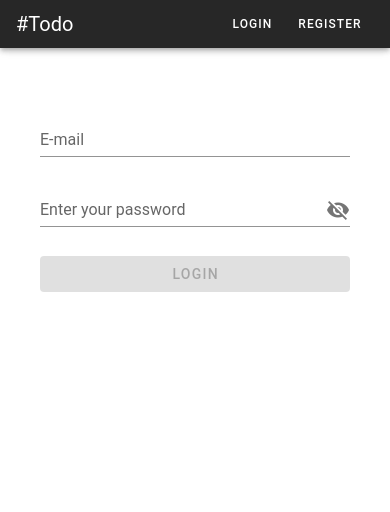
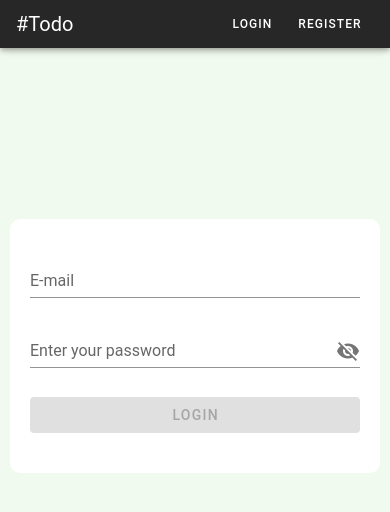
Before and after one commit to oneofthedevs/VueTodoList, a Vue app: page /Auth/Login in a window 390 px wide. Shown: the top 512 px of the page. Built offline with nearby package versions, Linux system fonts and the light colour scheme; no server answers; what vuefire would draw is missing.

Commit message:
Added new variables and styled login and register page

```diff
--- a/public/index.html
+++ b/public/index.html
@@ -32,19 +32,20 @@
       outline: none;
     }
 
+    /*
     :root {
       --clr-background: #fff;
       --clr-font: #4e4e4e;
       --clr-green: #41B883;
       --br: 6px;
-    }
+    } */
 
     html,
     body {
       min-height: 100vh;
       width: 100%;
-      background: var(--clr-background);
-      color: var(--clr-font);
+      /* background: var(--clr-background);
+      color: var(--clr-font); */
       font-family: 'Montserrat';
     }
   </style>
--- a/src/App.vue
+++ b/src/App.vue
@@ -1,5 +1,5 @@
 <template>
-  <v-app>
+  <v-app id="v-app">
     <Navbar />
     <router-view></router-view>
   </v-app>
@@ -15,3 +15,12 @@ export default {
   },
 };
 </script>
+<style lang="scss">
+@import "./common/styles/variables.scss";
+#v-app {
+  background: $light;
+  color: $black;
+  max-height: inherit;
+  width: 100%;
+}
+</style>
--- a/src/common/styles/style.scss
+++ b/src/common/styles/style.scss
@@ -1,17 +1,35 @@
-$br: 6%;
+@import "./variables.scss";
 
 .form {
   display: flex;
-  justify-content: center;
-  height: inherit;
+  position: relative;
+  height: 100%;
+  width: 100%;
 }
 .form-card {
   display: flex;
+  position: absolute;
+  top: 20%;
+  right: 40px;
+  height: min-content;
+  background: $white;
   flex-direction: column;
-  flex-basis: 350px;
+  width: 400px;
   border-radius: $br;
-  // border: 1px solid var(--clr-font);
   padding: 30px 20px 40px 20px;
   margin: 30px 0;
-  // box-shadow: 0px 0px 2px 0px rgba(0, 0, 0, 0.5);
 }
+
+@media screen and (max-width: 1025px) {
+  .form {
+    justify-content: center;
+    align-items: center;
+  }
+  .form-card {
+    position: initial;
+    transform: translateY(-100px);
+    width: auto;
+    flex-basis: 450px;
+    margin: 0 10px;
+  }
+}
--- a/src/common/styles/variables.scss
+++ b/src/common/styles/variables.scss
@@ -5,3 +5,6 @@ $CBlue: #457b9d; // Celadon Blue
 $DBule: #1d3557; // Prussian Blue
 $green: #66bb6a; // Material Green
 $yellow: #ffee58; // Material Yellow
+$black: #000; // Black
+$white: #fff; // White
+$br: 10px;
```
